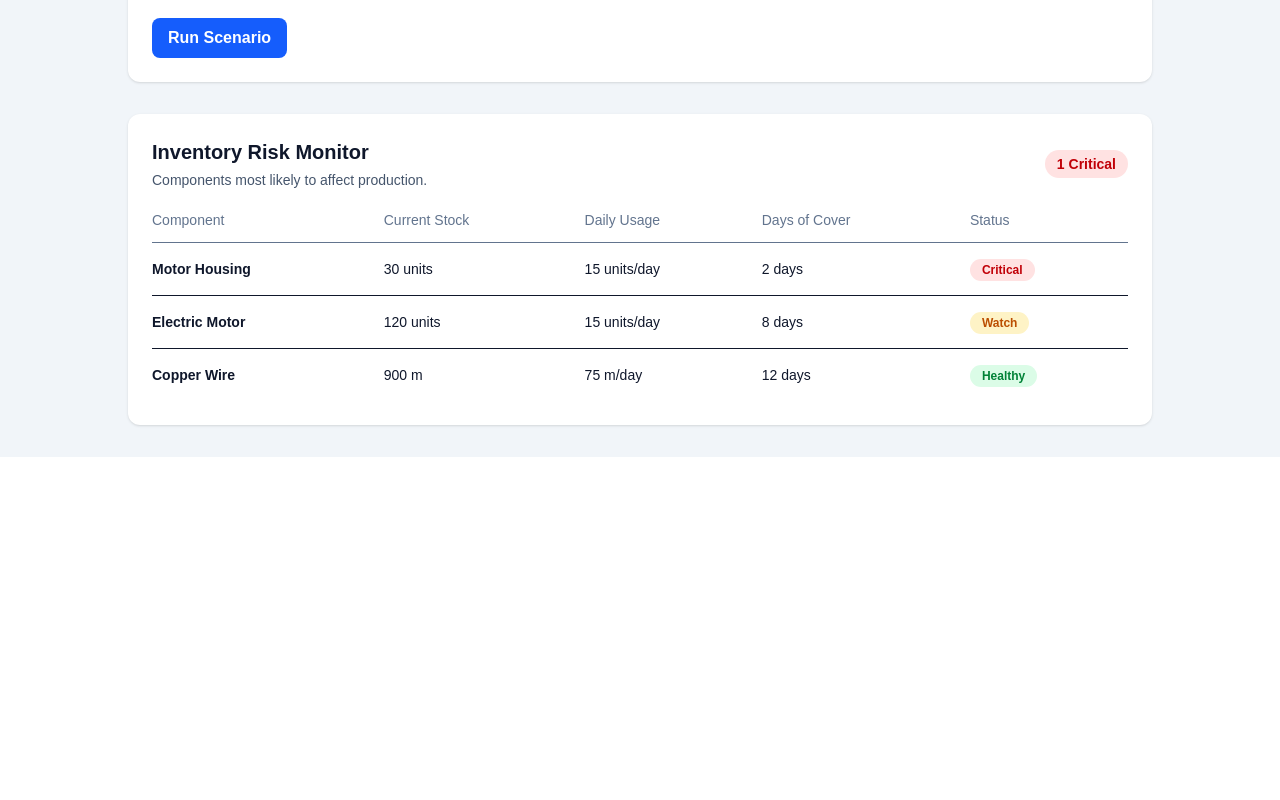
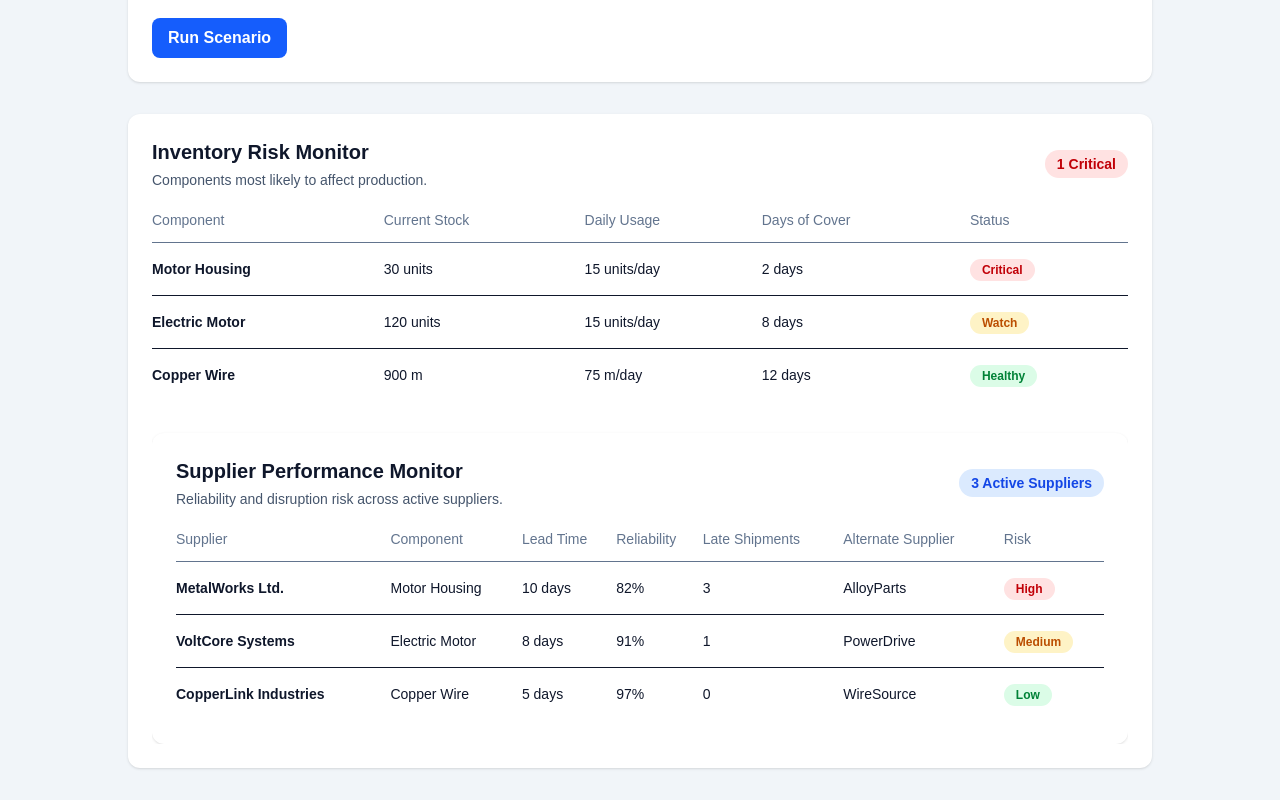
Before and after one commit to adityasingh7080/supplychain-sentinel, a Next.js app: page / in a window 1280 px wide. Shown: the part 493-1293 px from the top of the page. Before the commit the page ends 950 px from the top, so only its background shows below. Built offline with nearby package versions, Linux system fonts and the light colour scheme.

Commit message:
Add supplier performance monitor

```diff
--- a/app/page.tsx
+++ b/app/page.tsx
@@ -186,6 +186,80 @@ export default function Home() {
                 ))}
               </tbody>
             </table>
+            <section className="mt-8 rounded-xl bg-white p-6 shadow">
+  <div className="flex items-center justify-between">
+    <div>
+      <h2 className="text-xl font-bold">Supplier Performance Monitor</h2>
+      <p className="mt-1 text-sm text-slate-600">
+        Reliability and disruption risk across active suppliers.
+      </p>
+    </div>
+
+    <span className="rounded-full bg-blue-100 px-3 py-1 text-sm font-semibold text-blue-700">
+      3 Active Suppliers
+    </span>
+  </div>
+
+  <div className="mt-5 overflow-x-auto">
+    <table className="w-full text-left text-sm">
+      <thead className="border-b text-slate-500">
+        <tr>
+          <th className="pb-3 font-medium">Supplier</th>
+          <th className="pb-3 font-medium">Component</th>
+          <th className="pb-3 font-medium">Lead Time</th>
+          <th className="pb-3 font-medium">Reliability</th>
+          <th className="pb-3 font-medium">Late Shipments</th>
+          <th className="pb-3 font-medium">Alternate Supplier</th>
+          <th className="pb-3 font-medium">Risk</th>
+        </tr>
+      </thead>
+
+      <tbody>
+        <tr className="border-b">
+          <td className="py-4 font-semibold">MetalWorks Ltd.</td>
+          <td className="py-4">Motor Housing</td>
+          <td className="py-4">10 days</td>
+          <td className="py-4">82%</td>
+          <td className="py-4">3</td>
+          <td className="py-4">AlloyParts</td>
+          <td className="py-4">
+            <span className="rounded-full bg-red-100 px-3 py-1 text-xs font-semibold text-red-700">
+              High
+            </span>
+          </td>
+        </tr>
+
+        <tr className="border-b">
+          <td className="py-4 font-semibold">VoltCore Systems</td>
+          <td className="py-4">Electric Motor</td>
+          <td className="py-4">8 days</td>
+          <td className="py-4">91%</td>
+          <td className="py-4">1</td>
+          <td className="py-4">PowerDrive</td>
+          <td className="py-4">
+            <span className="rounded-full bg-amber-100 px-3 py-1 text-xs font-semibold text-amber-700">
+              Medium
+            </span>
+          </td>
+        </tr>
+
+        <tr>
+          <td className="py-4 font-semibold">CopperLink Industries</td>
+          <td className="py-4">Copper Wire</td>
+          <td className="py-4">5 days</td>
+          <td className="py-4">97%</td>
+          <td className="py-4">0</td>
+          <td className="py-4">WireSource</td>
+          <td className="py-4">
+            <span className="rounded-full bg-green-100 px-3 py-1 text-xs font-semibold text-green-700">
+              Low
+            </span>
+          </td>
+        </tr>
+      </tbody>
+    </table>
+  </div>
+</section>
           </div>
         </section>
       </div>
```
